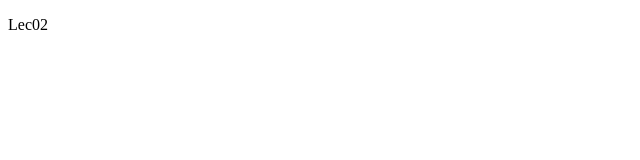
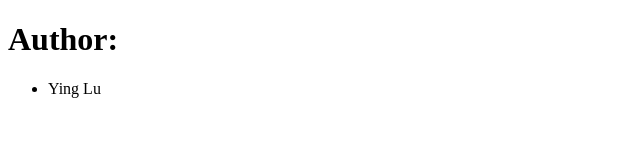
Before and after one commit to laurayinglu/CSCI5117, a plain HTML site: page index.html in a window 1280 px wide. Shown: the whole page, without its empty margins (0-640 px from the left). Drawn offline with Linux system fonts and the light colour scheme.

Commit message:
initial commit

```diff
--- a/index.html
+++ b/index.html
@@ -1,9 +1,13 @@
 <!doctype html>
 <html>
   <head>
-    <title>Author: Ying Lu</title>
+    <!-- <title>Author: Ying Lu</title> -->
   </head>
   <body>
-    <p>Lec02</p>
+    <h1>Author:</h1>
+    <ul>
+      <li>Ying Lu</li>
+    </ul>
+
   </body>
 </html>
```
